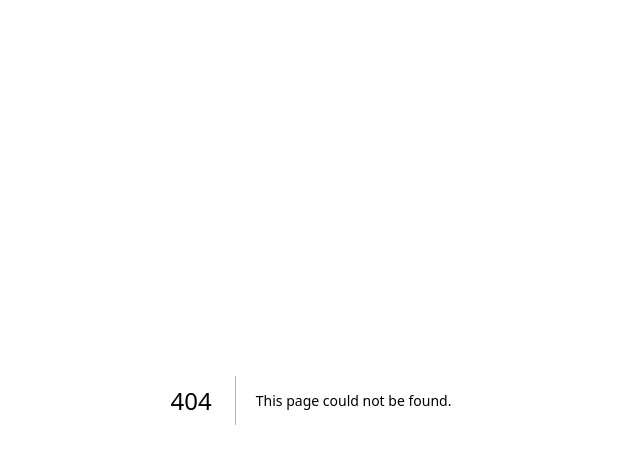
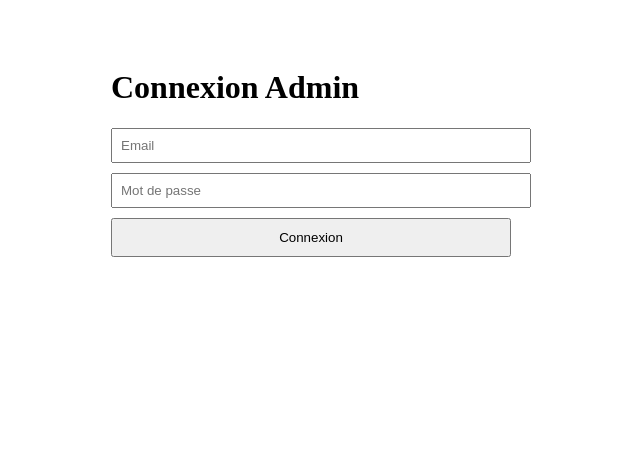
Before and after one commit to eliekogoup/Iceteam-vote-Pro, a Next.js app: page /admin/login in a window 1280 px wide. Before the commit this address had no page. Shown: the top 464 px of the page, without its empty margins (329-969 px from the left). Built offline with nearby package versions, Linux system fonts and the light colour scheme.

Commit message:
Implement admin login page with Supabase auth

```diff
--- /dev/null
+++ b/src/pages/admin/login.tsx
@@ -0,0 +1,49 @@
+import { useState } from "react";
+import { supabase } from "../lib/supabaseClient";
+import { useRouter } from "next/router";
+
+export default function LoginPage() {
+  const [email, setEmail] = useState("");
+  const [pass, setPass] = useState("");
+  const [loading, setLoading] = useState(false);
+  const router = useRouter();
+
+  async function handleLogin(e: React.FormEvent) {
+    e.preventDefault();
+    setLoading(true);
+    const { error } = await supabase.auth.signInWithPassword({ email, password: pass });
+    setLoading(false);
+    if (!error) {
+      router.push("/admin");
+    } else {
+      alert(error.message);
+    }
+  }
+
+  return (
+    <main style={{padding:40, maxWidth:400, margin:"auto"}}>
+      <h1>Connexion Admin</h1>
+      <form onSubmit={handleLogin}>
+        <input
+          type="email"
+          placeholder="Email"
+          value={email}
+          required
+          onChange={e=>setEmail(e.target.value)}
+          style={{width:"100%",marginBottom:10,padding:8}}
+        />
+        <input
+          type="password"
+          placeholder="Mot de passe"
+          value={pass}
+          required
+          onChange={e=>setPass(e.target.value)}
+          style={{width:"100%",marginBottom:10,padding:8}}
+        />
+        <button type="submit" style={{width:"100%",padding:10}} disabled={loading}>
+          {loading ? "Connexion..." : "Connexion"}
+        </button>
+      </form>
+    </main>
+  );
+}
```
